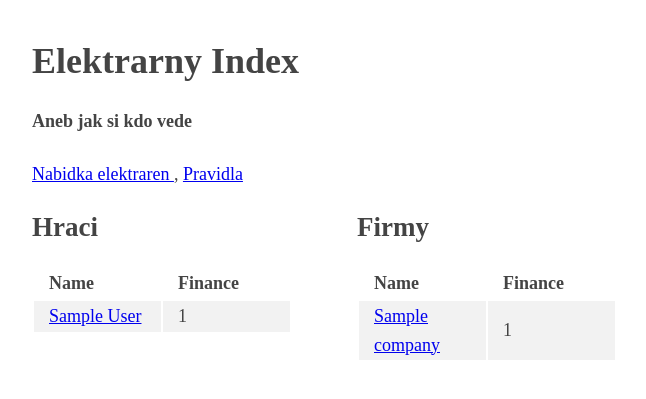
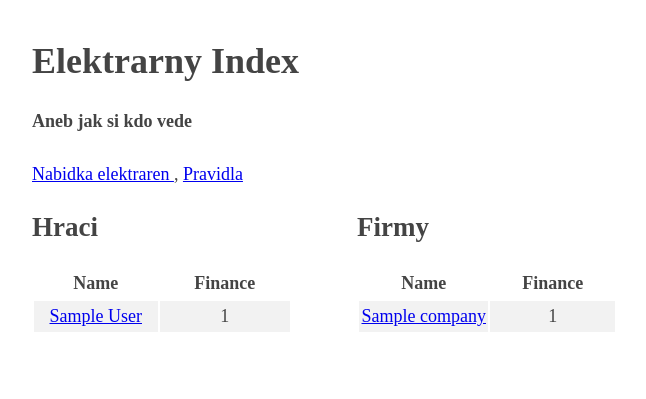
Before and after one commit to SafarRadim/powerplants, a Flask app: page /powerplants in a window 1280 px wide. Shown: the top 399 px of the page, without its empty margins (283-929 px from the left). Run offline with Flask 2, Linux system fonts and the light colour scheme; tables that the repository leaves empty hold one stand-in row (values such as "Sample post").

Commit message:
style update

```diff
--- a/flaskr/static/style.css
+++ b/flaskr/static/style.css
@@ -27,16 +27,17 @@ table {
 }
 
 th, td {
-    padding-left: 15px;
-    text-align: left;
-}
-
-td {
-    width: 50%;
+    text-align: center;
+    width: 1%;
 }
 
 tr:nth-child(even) {
     background-color: #f2f2f2;
+}
+
+.list {
+    padding-left: 15px;
+    text-align: left;
 }
 
 .column {
```
